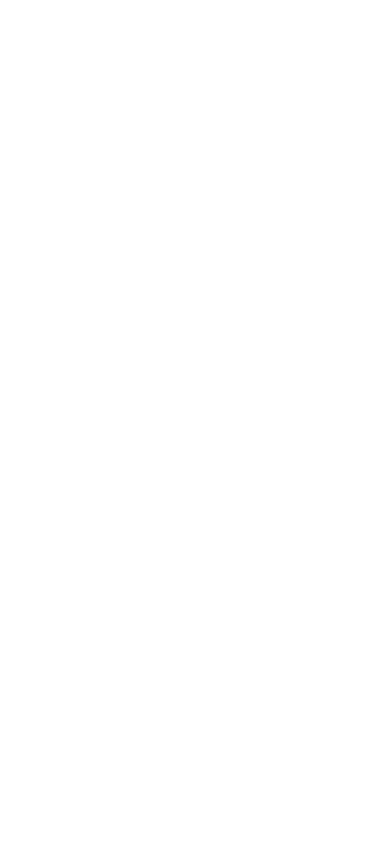
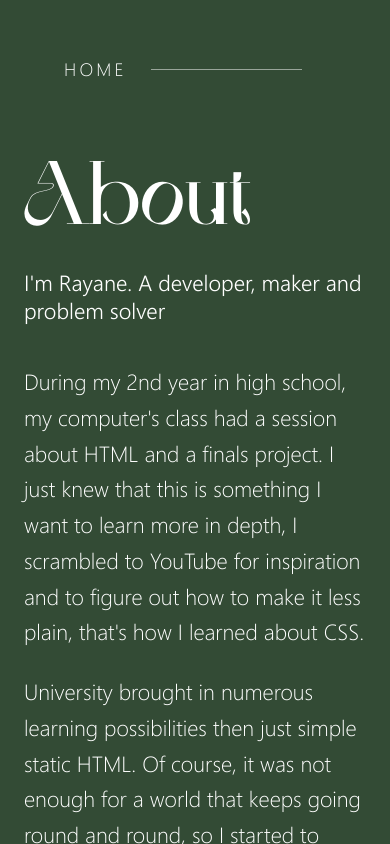
Before and after one commit to Rayane300402/website_portfolio, a React (Vite) app: page /about in a window 390 px wide. Built offline with nearby package versions, Linux system fonts and the light colour scheme.

Commit message:
setting up about

```diff
--- a/src/pages/About.tsx
+++ b/src/pages/About.tsx
@@ -1,10 +1,124 @@
+import { useLayoutEffect, useRef } from "react";
+import TopBar from "../components/TopBar";
+import OverlayAnimation from "../components/OverlayAnimation";
+import { gsap } from "gsap/gsap-core";
 
 const About = () => {
+  const wipeRef = useRef<HTMLDivElement | null>(null);
+  const aboutRef = useRef<HTMLDivElement | null>(null);
+
+  useLayoutEffect(() => {
+    const ctx = gsap.context(() => {
+      const tl = gsap.timeline();
+
+      if (wipeRef.current) {
+        tl.fromTo(
+          wipeRef.current,
+          { height: "100%" },
+          {
+            height: "0%",
+            duration: 0.9,
+            ease: "power4.inOut",
+          }
+        );
+      }
+    }, aboutRef);
+    return () => ctx.revert();
+  }, []);
+
   return (
-         <main className="relative min-h-screen w-screen overflow-x-hidden ">
+    <main ref={aboutRef} className="main-setup bg-forest-50! overflow-y-auto">
+      <OverlayAnimation wipeRef={wipeRef} className={`top-0 bg-ember-75`} />
 
+      <div className="shrink-0 px-16 pt-14">
+        <TopBar className="mb-8" homeHref="/" />
+      </div>
+
+      <section className="relative px-6 sm:px-12 lg:px-16 pb-12">
+        <div
+          className="md:hidden
+          pointer-events-none
+          absolute
+          left-0 top-24
+          w-[320px] h-[420px]
+          rounded-[10px]
+          bg-ember-75/90
+          opacity-80
+          -z-10"
+        />
+
+        <div className="relative grid grid-cols-1 lg:grid-cols-[minmax(0,1fr)_600px] gap-10 items-start">
+          {/* Text section */}
+          <div className="min-w-0">
+            <h1 className=" glory-title text-[clamp(90px,5vw,100px)] leading-[0.85] mt-12">
+              About
+            </h1>
+
+            <p className="font-segoe-ui font-extralight text-[clamp(22px,2.5vw,34px)] leading-tight mt-4">
+              I'm Rayane. A developer, maker and problem solver
+            </p>
+
+            <div className="mt-10 space-y-6 font-segoe-ui font-light text-[22px] leading-relaxed">
+              <p>
+                During my 2nd year in high school, my computer's class had a
+                session about HTML and a finals project. I just knew that this
+                is something I want to learn more in depth, I scrambled to
+                YouTube for inspiration and to figure out how to make it less
+                plain, that's how I learned about CSS.
+              </p>
+              <p>
+                University brought in numerous learning possibilities then just
+                simple static HTML. Of course, it was not enough for a world
+                that keeps going round and round, so I started to learn on my
+                own in parallel to what the university taught.
+              </p>
+              <p>
+                When our senior project popped up, I learned Flutter on my own
+                before the semester began, and took a quick tutorial in MongoDB.
+                That project was the best thing I've worked on UI/UX wise on
+                Figma, whom I knew nothing of and just copied what I learned
+                from my classmate in my 2nd year. Front-end Wise, it was a
+                challenge but seeing the same UI as an actual desktop app, with
+                the features and how I imagined them to work and look was
+                prefect. The minimal DB knowledge I had pushed through in making
+                the work even better, and I was so happy.
+              </p>
+
+              <p>
+                My first job was a blank slate, it felt as if everything I
+                learned in University was not enough, and so I tackled it head
+                on, with a few panicky moments, I learned Angular, had a deeper
+                understanding of Node & Express, got the opportunity to properly
+                study SQL DBs with SQLite as well as how to turn Angular
+                projects into desktop application via electron.
+              </p>
+
+              <p>
+                Later on they declared the idea of making a mobile app, and It
+                was perfect because I practiced before in making small mobile
+                apps via flutter. It's not something I have to study from
+                scratch, and so Laced was born, and it's my first project that I
+                worked on without a prior existence to it, I brought a simple
+                idea to life, it's not even a 2.0 of an existing product.
+              </p>
+            </div>
+
+            <div className=" font-segoe-ui font-extralight mt-14 text-center text-[clamp(22px,2.5vw,34px)] leading-snug">
+              "The success lies in how you respond to anxiety when it pops up,
+              not whether or not it pops up."
+            </div>
+
+            <div className="mt-14 space-y-6 font-segoe-ui font-light text-[22px] leading-relaxed">
+              <p>
+                I abide by this quote every time I am hit with an obstacle, I get anxious and worry if i would ever figure it out. Usually after 2-5 minutes I bring out a sheet of paper and just write everything I have to do, split it if i can, make it look easier, prove that it's easier than it looks and/or sounds. I write and scribble and just cause a mess on this poor sheet of paper until i have a schedule in my mind, then i write it in my notebook in a clear way. I write it in my notes on my phone to not forget. I write in my slack chat, and I get to work.
+              </p>
+
+            </div>
+          </div>
+        </div>
+      </section>
     </main>
-  )
-}
+  );
+};
 
-export default About
+export default About;
--- a/src/pages/Intro.tsx
+++ b/src/pages/Intro.tsx
@@ -9,7 +9,7 @@
   const NAV_LINKS = [
     { label: "PROJECT", href: "/projects" },
     { label: "DESIGN", href: "/design" },
-    { label: "ABOUT", href: "#about" },
+    { label: "ABOUT", href: "/about" },
     { label: "CONTACT", href: "/contact" },
     { label: "CV", href: "/docs/softwareDev.pdf", download: true },
   ];
```
